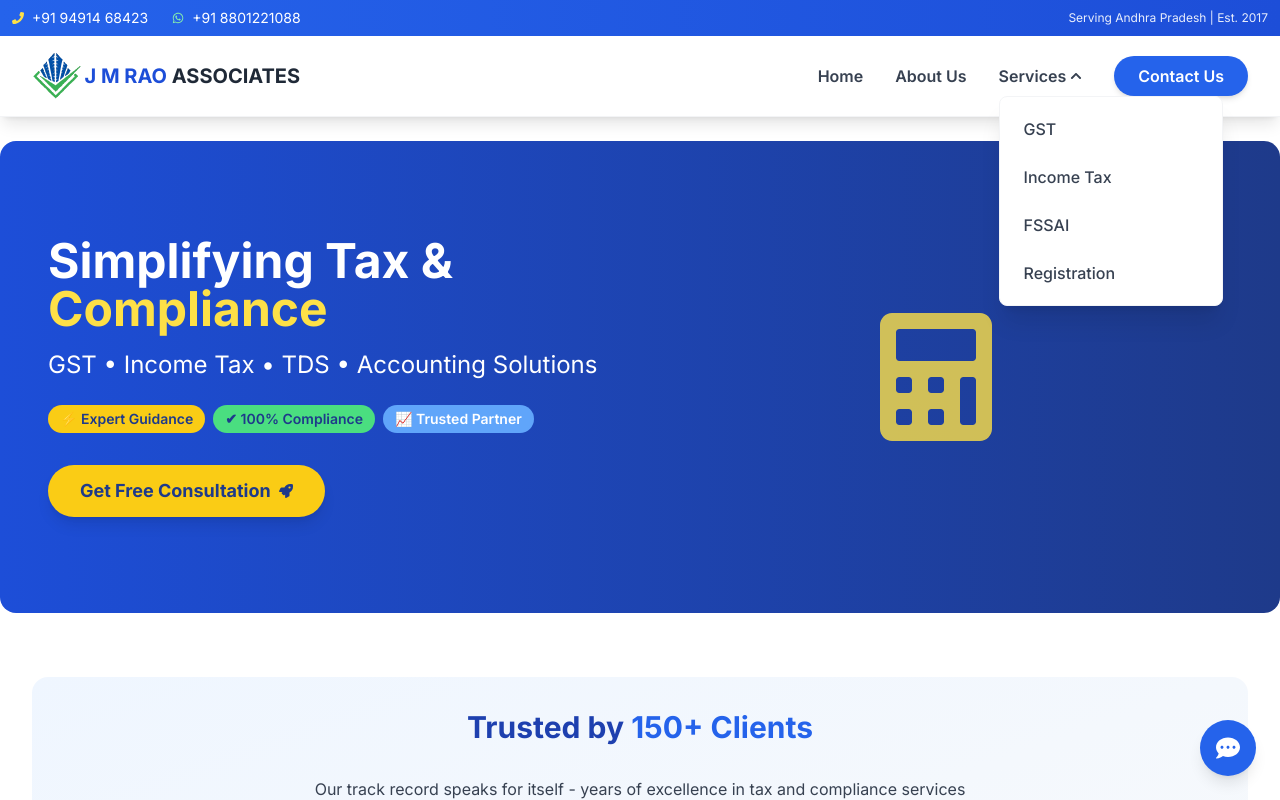
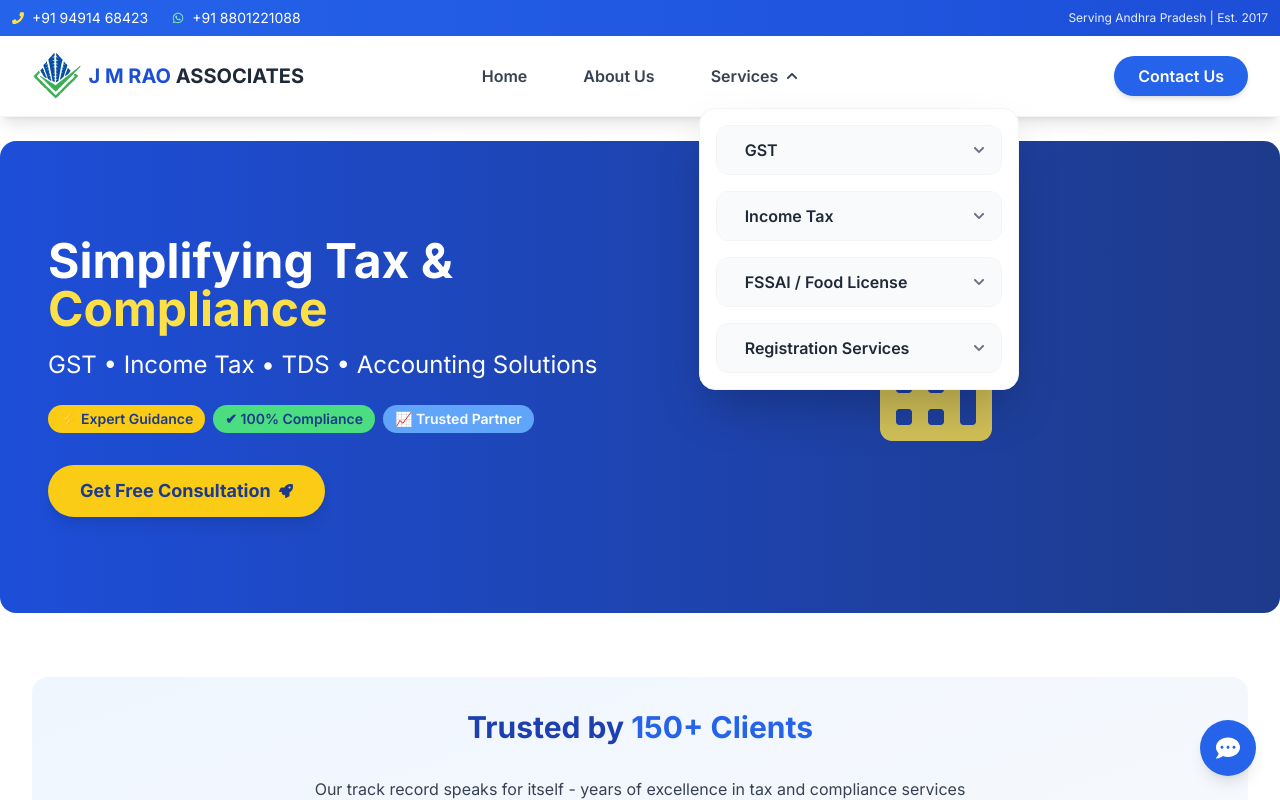
Before and after one commit to BIMALA-VENU-MADHAV/jmraoassociates, a React (Vite) app: page / in a window 1280 px wide. Both pictures are taken after a click on the button "Services". Shown: the top 800 px of the page. Built offline with nearby package versions, Linux system fonts and the light colour scheme.

Commit message:
Centered nav

```diff
--- a/src/components/Navbar.jsx
+++ b/src/components/Navbar.jsx
@@ -1,25 +1,131 @@
-import { Link } from "react-router-dom";
-import { useLocation } from "react-router-dom";
+import { Link, useLocation } from "react-router-dom";
 import { useState, useEffect, useRef } from "react";
 
-import { FaBars, FaTimes, FaChevronDown, FaPhone, FaWhatsapp } from "react-icons/fa";
+import {
+  FaBars,
+  FaTimes,
+  FaChevronDown,
+  FaPhone,
+  FaWhatsapp,
+} from "react-icons/fa";
 
 export default function Navbar() {
   const [menuOpen, setMenuOpen] = useState(false);
+
   const [mobileOpen, setMobileOpen] = useState({
     services: false,
+    gst: false,
+    tax: false,
+    fssai: false,
+    registration: false,
   });
+
   const [desktopOpen, setDesktopOpen] = useState(false);
+
   const dropdownRef = useRef(null);
+
+  const location = useLocation();
+
+  const servicesData = [
+    {
+      key: "gst",
+      title: "GST",
+      path: "/gst",
+      subServices: [
+        {
+          name: "GST Registration",
+          path: "/gst-registration",
+        },
+        {
+          name: "GST Return Filing",
+          path: "/gst-return-filing",
+        },
+        {
+          name: "GST Modification",
+          path: "/gst-modifications",
+        },
+      ],
+    },
+
+    {
+      key: "tax",
+      title: "Income Tax",
+      path: "/tax",
+      subServices: [
+        {
+          name: "Income Tax Filing",
+          path: "/income-tax-filing",
+        },
+        {
+          name: "Tax Audit",
+          path: "/income-tax-audit",
+        },
+        {
+          name: "TDS Returns",
+          path: "/tds-returns",
+        },
+        {
+          name: "Professional Tax",
+          path: "/professional-tax-registration",
+        },
+      ],
+    },
+
+    {
+      key: "fssai",
+      title: "FSSAI / Food License",
+      path: "/fssai",
+      subServices: [
+        {
+          name: "FSSAI Registration",
+          path: "/fssai-registration",
+        },
+        {
+          name: "State License",
+          path: "/fssai-state-license",
+        },
+        {
+          name: "Central License",
+          path: "/fssai-central-license",
+        },
+      ],
+    },
+
+    {
+      key: "registration",
+      title: "Registration Services",
+      path: "/registration",
+      subServices: [
+        {
+          name: "PAN Registration",
+          path: "/pan-registration",
+        },
+        {
+          name: "TAN Registration",
+          path: "/tan-registration",
+        },
+        {
+          name: "MSME Registration",
+          path: "/msme-registration",
+        },
+      ],
+    },
+  ];
+
   useEffect(() => {
     const handleClickOutside = (event) => {
-      if (dropdownRef.current && !dropdownRef.current.contains(event.target)) {
+      if (
+        dropdownRef.current &&
+        !dropdownRef.current.contains(event.target)
+      ) {
         setDesktopOpen(false);
       }
     };
 
     document.addEventListener("click", handleClickOutside);
-    return () => document.removeEventListener("click", handleClickOutside);
+
+    return () =>
+      document.removeEventListener("click", handleClickOutside);
   }, []);
 
   const toggleMobileMenu = () => {
@@ -28,63 +134,73 @@ export default function Navbar() {
 
   const closeMobileMenu = () => {
     setMenuOpen(false);
-    setMobileOpen({ services: false });
+
+    setMobileOpen({
+      services: false,
+      gst: false,
+      tax: false,
+      fssai: false,
+      registration: false,
+    });
   };
-
-  const location = useLocation();
 
   const validRoutes = [
     "/",
     "/about-us",
     "/contact-us",
+
     "/gst",
     "/gst-registration",
     "/gst-return-filing",
     "/gst-modifications",
+
     "/tax",
     "/income-tax-filing",
     "/income-tax-audit",
     "/tds-returns",
     "/professional-tax-registration",
+
     "/fssai",
     "/fssai-registration",
     "/fssai-state-license",
     "/fssai-central-license",
+
     "/registration",
     "/pan-registration",
     "/tan-registration",
     "/msme-registration",
-    "/privacy-policy"
+
+    "/privacy-policy",
   ];
 
-  // if route not in list → hide navbar
   if (!validRoutes.includes(location.pathname)) return null;
 
   return (
     <nav className="bg-white shadow-lg sticky top-0 z-50 border-b border-gray-100">
 
-      {/* Top Contact Bar */}
       <div className="bg-gradient-to-r from-blue-600 to-blue-700 text-white py-2 px-3">
         <div className="max-w-7xl mx-auto flex flex-col sm:flex-row justify-between items-center text-xs sm:text-sm gap-2 sm:gap-0">
 
-          {/* Left Side */}
           <div className="flex flex-col sm:flex-row items-center gap-2 sm:gap-6">
 
-            {/* Phone */}
             <div className="flex items-center space-x-2">
               <FaPhone className="text-yellow-300 text-xs" />
-              <a href="tel:+919491468423">+91 94914 68423</a>
+
+              <a href="tel:+919491468423">
+                +91 94914 68423
+              </a>
             </div>
 
-            {/* WhatsApp (NOW VISIBLE ON MOBILE) */}
             <div className="flex items-center space-x-2">
               <FaWhatsapp className="text-green-300 text-xs" />
-              <a href="https://wa.me/918801221088">+91 8801221088</a>
+
+              <a href="https://wa.me/918801221088">
+                +91 8801221088
+              </a>
             </div>
 
           </div>
 
-          {/* Right Side */}
           <div className="text-xs opacity-90 text-center sm:text-right">
             Serving Andhra Pradesh | Est. 2017
           </div>
@@ -92,88 +208,148 @@ export default function Navbar() {
         </div>
       </div>
 
-      {/* Main Navbar */}
       <div className="max-w-7xl mx-auto px-4 sm:px-6 lg:px-8">
-        <div className="flex justify-between items-center py-4">
 
-          {/* Logo */}
-          <Link to="/" className="flex items-center space-x-1" onClick={closeMobileMenu}>
-            <img src="/logo1.svg" alt="JM Rao Associates" className="h-12 w-auto object-contain" />
-            <div className="text-xl font-bold">
-              <span className="text-blue-700">J M RAO</span>{" "}
-              <span className="text-gray-800">ASSOCIATES</span>
+        <div className="grid grid-cols-2 lg:grid-cols-3 items-center py-4">
+
+          <Link
+            to="/"
+            className="flex items-center gap-2 justify-self-start min-w-0"
+            onClick={closeMobileMenu}
+          >
+            <img
+              src="/logo1.svg"
+              alt="JM Rao Associates"
+              className="h-9 sm:h-12 w-auto object-contain"
+            />
+
+            <div className="text-sm sm:text-lg lg:text-xl font-bold whitespace-nowrap">
+              <span className="text-blue-700">
+                J M RAO
+              </span>{" "}
+
+              <span className="text-gray-800">
+                ASSOCIATES
+              </span>
             </div>
+
           </Link>
 
-          {/* Desktop Menu */}
-          <ul className="hidden lg:flex items-center space-x-8 font-medium text-gray-700">
+          <ul className="hidden lg:flex items-center justify-center space-x-8 font-medium text-gray-700">
 
-            <Link to="/" className="hover:text-blue-600 font-semibold">
+            <Link
+              to="/"
+              className="hover:text-blue-700 hover:bg-blue-50 rounded-lg px-3 py-2 font-semibold transition-colors duration-200"
+            >
               Home
             </Link>
 
-            <Link to="/about-us" className="hover:text-blue-600 font-semibold">
+            <Link
+              to="/about-us"
+              className="hover:text-blue-700 hover:bg-blue-50 rounded-lg px-3 py-2 font-semibold transition-colors duration-200"
+            >
               About Us
             </Link>
 
-            {/* Services Dropdown */}
             <div className="relative" ref={dropdownRef}>
+
               <button
                 onClick={(e) => {
                   e.stopPropagation();
                   setDesktopOpen((prev) => !prev);
                 }}
-                className="hover:text-blue-600 font-semibold flex items-center space-x-1"
+                className="hover:text-blue-700 hover:bg-blue-50 rounded-lg px-3 py-2 font-semibold flex items-center gap-2 transition-colors duration-200"
               >
                 <span>Services</span>
+
                 <FaChevronDown
-                  className={`text-xs transition-transform duration-200 ${desktopOpen ? "rotate-180" : ""
+                  className={`text-xs transition-transform duration-200 ${
+                    desktopOpen ? "rotate-180" : ""
                   }`}
                 />
               </button>
 
-              {/* ✅ SINGLE DROPDOWN (animated properly) */}
               <div
-                className={`absolute left-0 top-full mt-2 bg-white shadow-xl rounded-lg w-56 p-3 space-y-2 border border-gray-100
-    transform transition-all duration-200 ease-out origin-top
-    ${desktopOpen
+                className={`absolute left-0 top-full mt-3 bg-white shadow-2xl rounded-2xl w-80 p-4 border border-gray-100 transition-all duration-300 origin-top ${
+                  desktopOpen
                     ? "opacity-100 scale-100 translate-y-0 pointer-events-auto"
                     : "opacity-0 scale-95 -translate-y-2 pointer-events-none"
                 }`}
               >
+
+                <div className="space-y-4">
+
+                  {servicesData.map((service, index) => (
+
+                    <div
+                      key={index}
+                      className="group border border-gray-100 rounded-xl overflow-hidden hover:shadow-md transition-all duration-300"
+                    >
+
+                      <div className="bg-gray-50 hover:bg-blue-50 transition-all duration-200">
+
+                        <div className="flex items-center justify-between px-4 py-3">
+
                           <Link
-                  to="/gst"
-                  className="block hover:text-blue-600 transition-colors duration-200 py-2 px-3 rounded-lg hover:bg-blue-50"
+                            to={service.path}
+                            className="flex items-center gap-3 text-gray-800 font-semibold hover:text-blue-700 transition-colors duration-200"
                             onClick={() => setDesktopOpen(false)}
                           >
-                  GST
+                            <span className="text-xl">
+                              {service.icon}
+                            </span>
+
+                            <span>
+                              {service.title}
+                            </span>
                           </Link>
 
+                          <FaChevronDown className="text-xs text-gray-500 group-hover:rotate-180 transition-transform duration-300" />
+
+                        </div>
+
+                      </div>
+
+                      <div className="max-h-0 overflow-hidden group-hover:max-h-96 transition-all duration-500 bg-white">
+
+                        <div className="px-4 pb-4 pt-1 space-y-2">
+
+                          {service.subServices.map((sub, subIndex) => (
+
                             <Link
-                  to="/tax"
-                  className="block hover:text-blue-600 transition-colors duration-200 py-2 px-3 rounded-lg hover:bg-blue-50"
+                              key={subIndex}
+                              to={sub.path}
                               onClick={() => setDesktopOpen(false)}
+                              className="flex items-center gap-2 text-sm text-gray-600 hover:text-blue-700 hover:bg-blue-50 px-3 py-2 rounded-lg transition-all duration-200"
                             >
-                  Income Tax
+                              <span className="text-blue-500">
+                                •
+                              </span>
+
+                              <span>
+                                {sub.name}
+                              </span>
                             </Link>
 
-                <Link
-                  to="/fssai"
-                  className="block hover:text-blue-600 transition-colors duration-200 py-2 px-3 rounded-lg hover:bg-blue-50"
-                  onClick={() => setDesktopOpen(false)}
-                >
-                  FSSAI
-                </Link>
+                          ))}
 
-                <Link
-                  to="/registration"
-                  className="block hover:text-blue-600 transition-colors duration-200 py-2 px-3 rounded-lg hover:bg-blue-50"
-                  onClick={() => setDesktopOpen(false)}
-                >
-                  Registration
-                </Link>
                         </div>
+
                       </div>
+
+                    </div>
+
+                  ))}
+
+                </div>
+
+              </div>
+
+            </div>
+
+          </ul>
+
+          <div className="hidden lg:flex justify-self-end">
 
             <Link
               to="/contact-us"
@@ -182,88 +358,171 @@ export default function Navbar() {
               Contact Us
             </Link>
 
-          </ul>
+          </div>
 
-          {/* Mobile Menu Button */}
           <button
-            className="lg:hidden text-2xl text-blue-700 p-2 hover:bg-blue-50 rounded-lg"
+            className="lg:hidden justify-self-end text-2xl text-blue-700 p-2 hover:bg-blue-50 rounded-lg transition-colors duration-200"
             onClick={toggleMobileMenu}
-            aria-label={menuOpen ? "Close menu" : "Open menu"}
-            aria-expanded={menuOpen}
-            aria-controls="mobile-menu"
           >
             {menuOpen ? <FaTimes /> : <FaBars />}
           </button>
+
         </div>
-      </div >
+      </div>
 
-      {/* Mobile Menu */}
-      {
-        menuOpen && (
-          <div id="mobile-menu" className="lg:hidden bg-white border-t border-gray-200 shadow-lg">
+      {menuOpen && (
+
+        <div className="lg:hidden bg-white border-t border-gray-200 shadow-lg max-h-[90vh] overflow-y-auto">
+
           <div className="px-4 py-6 space-y-4 text-gray-700 font-medium">
 
-              <Link to="/" className="block hover:text-blue-600 transition-colors duration-200 py-2 px-3 rounded-lg hover:bg-blue-50" onClick={closeMobileMenu}>
+            <Link
+              to="/"
+              className="block hover:text-blue-700 transition-colors duration-200 py-3 px-3 rounded-lg hover:bg-blue-50"
+              onClick={closeMobileMenu}
+            >
               Home
             </Link>
+
             <div className="border-t border-gray-200" />
-              <Link to="/about-us" className="block hover:text-blue-600 transition-colors duration-200 py-2 px-3 rounded-lg hover:bg-blue-50" onClick={closeMobileMenu}>
+
+            <Link
+              to="/about-us"
+              className="block hover:text-blue-700 transition-colors duration-200 py-3 px-3 rounded-lg hover:bg-blue-50"
+              onClick={closeMobileMenu}
+            >
               About Us
             </Link>
 
-              {/* Services Mobile */}
             <div className="border-t border-gray-200 pt-4">
-                <button className="w-full text-left hover:text-blue-600 transition-colors duration-200 py-2 px-3 rounded-lg hover:bg-blue-50 flex items-center justify-between font-semibold"
-                  onClick={(e) => {
-                    e.stopPropagation();
+
+              <button
+                className="w-full text-left hover:text-blue-700 transition-colors duration-200 py-3 px-3 rounded-lg hover:bg-blue-50 flex items-center justify-between font-semibold"
+                onClick={() =>
                   setMobileOpen({
                     ...mobileOpen,
                     services: !mobileOpen.services,
-                    });
-                  }}>
-                  Services
+                  })
+                }
+              >
+                <span>Services</span>
+
                 <FaChevronDown
-                    className={`text-sm transition-transform duration-200 ${mobileOpen.services ? 'rotate-180' : ''}`}
+                  className={`text-sm transition-transform duration-200 ${
+                    mobileOpen.services ? "rotate-180" : ""
+                  }`}
                 />
               </button>
 
               {mobileOpen.services && (
-                  <div className="ml-4 mt-2 space-y-2 border-l-2 border-blue-200 pl-4">
 
-                    <Link to="/gst" className="block hover:text-blue-600 transition-colors duration-200 py-2 px-3 rounded-lg hover:bg-blue-50" onClick={closeMobileMenu}>
-                      GST
+                <div className="mt-4 space-y-4">
+
+                  {servicesData.map((service, index) => (
+
+                    <div
+                      key={index}
+                      className="border border-gray-100 rounded-xl overflow-hidden"
+                    >
+
+                      <button
+                        className="w-full flex items-center justify-between px-4 py-4 bg-gray-50 hover:bg-blue-50 transition-all duration-200"
+                        onClick={() =>
+                          setMobileOpen({
+                            ...mobileOpen,
+                            [service.key]:
+                              !mobileOpen[service.key],
+                          })
+                        }
+                      >
+
+                        <div className="flex items-center gap-3">
+
+                          <span className="text-xl">
+                            {service.icon}
+                          </span>
+
+                          <span className="font-semibold text-gray-800">
+                            {service.title}
+                          </span>
+
+                        </div>
+
+                        <FaChevronDown
+                          className={`text-xs transition-transform duration-300 ${
+                            mobileOpen[service.key]
+                              ? "rotate-180"
+                              : ""
+                          }`}
+                        />
+
+                      </button>
+
+                      {mobileOpen[service.key] && (
+
+                        <div className="bg-white px-4 py-3 space-y-2 border-t border-gray-100">
+
+                          <Link
+                            to={service.path}
+                            className="block text-sm font-semibold text-blue-600 py-2"
+                            onClick={closeMobileMenu}
+                          >
+                            View All {service.title}
                           </Link>
 
-                    <Link to="/tax" className="block hover:text-blue-600 transition-colors duration-200 py-2 px-3 rounded-lg hover:bg-blue-50" onClick={closeMobileMenu}>
-                      Income Tax
+                          {service.subServices.map(
+                            (sub, subIndex) => (
+
+                              <Link
+                                key={subIndex}
+                                to={sub.path}
+                                className="flex items-center gap-2 text-sm text-gray-600 hover:text-blue-700 hover:bg-blue-50 px-3 py-2 rounded-lg transition-all duration-200"
+                                onClick={closeMobileMenu}
+                              >
+                                <span className="text-blue-500">
+                                  •
+                                </span>
+
+                                <span>
+                                  {sub.name}
+                                </span>
                               </Link>
 
-                    <Link to="/fssai" className="block hover:text-blue-600 transition-colors duration-200 py-2 px-3 rounded-lg hover:bg-blue-50" onClick={closeMobileMenu}>
-                      FSSAI
-                    </Link>
+                            )
+                          )}
 
-                    <Link to="/registration" className="block hover:text-blue-600 transition-colors duration-200 py-2 px-3 rounded-lg hover:bg-blue-50" onClick={closeMobileMenu}>
-                      Registration
+                        </div>
+
+                      )}
+
+                    </div>
+
+                  ))}
+
+                </div>
+
+              )}
+
+            </div>
+
+            <div className="border-t pt-4">
+
+              <Link
+                to="/contact-us"
+                onClick={closeMobileMenu}
+                className="block bg-blue-600 hover:bg-blue-700 text-white text-center py-3 rounded-full font-semibold transition-all duration-200"
+              >
+                Contact Us
               </Link>
 
             </div>
-                )}
-              </div>
 
-              <div className="border-t pt-4">
-                <Link
-                  to="/contact-us"
-                  onClick={closeMobileMenu}
-                  className="block bg-blue-600 text-white text-center py-3 rounded-full"
-                >
-                  Contact Us
-                </Link>
           </div>
 
         </div>
-          </div>
-        )
-      }
-    </nav >
+
+      )}
+
+    </nav>
   );
 }
```
Lines whose indentation alone changed are shown as unchanged.
